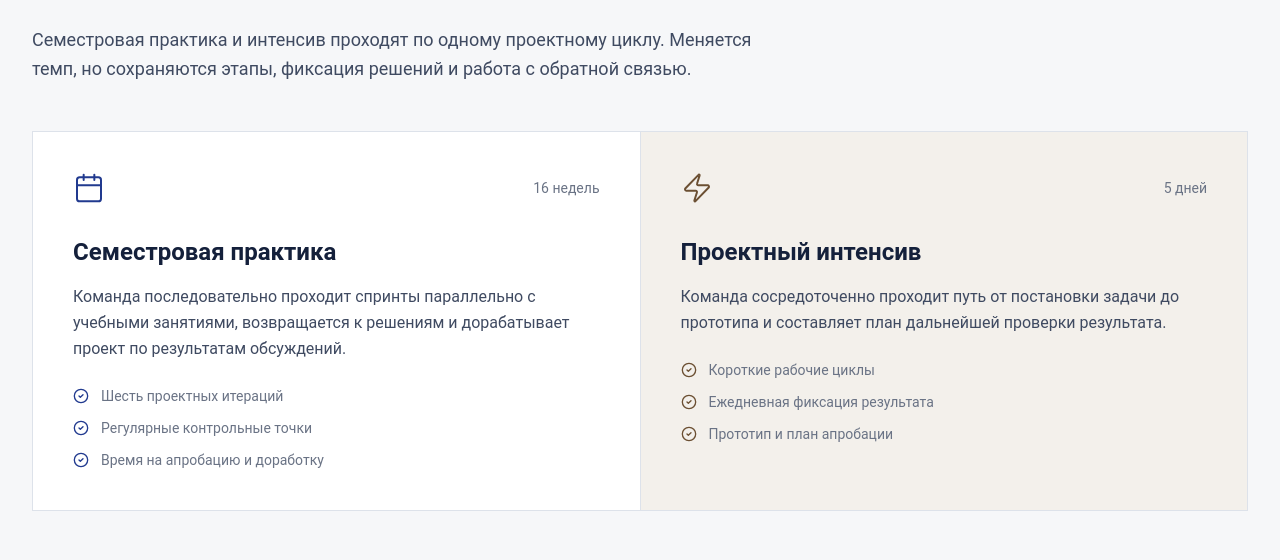
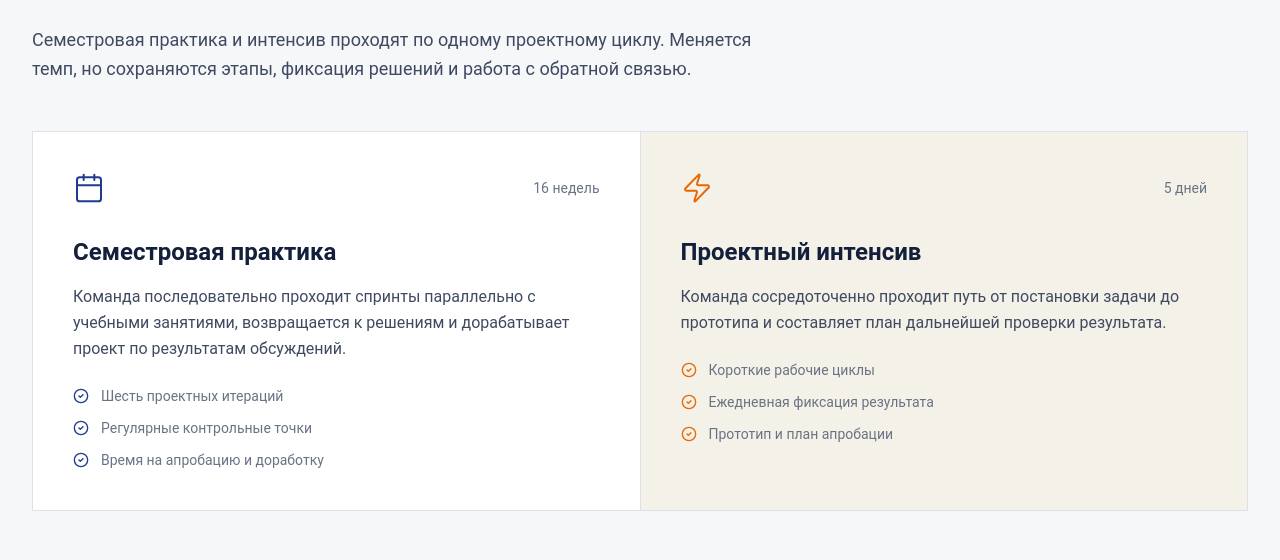
Before and after one commit to alisiatkc/kvant-next, a Next.js app: page / in a window 1280 px wide. Shown: the part 940-1500 px from the top of the page. Built offline with nearby package versions, Linux system fonts and the light colour scheme.

Commit message:
Apply institutional palette to homepage

```diff
--- a/src/app/page.tsx
+++ b/src/app/page.tsx
@@ -29,7 +29,7 @@ export default function HomePage() {
     <>
       <Header active="home" />
       <main>
-        <section className="border-b border-kv-border bg-[#f7f8fa]">
+        <section className="border-b border-kv-border bg-kv-bg">
           <div className="container-kv grid min-h-[680px] items-center gap-12 py-16 min-[900px]:grid-cols-[1.08fr_.92fr] min-[900px]:py-24">
             <div>
               <p className="mb-7 max-w-[580px] text-sm leading-relaxed text-kv-muted">
@@ -78,7 +78,7 @@ export default function HomePage() {
                   ))}
                 </ol>
               </div>
-              <div className="absolute -bottom-3 -right-3 -z-10 h-full w-full border border-kv-border bg-[#eef1f6]" aria-hidden />
+              <div className="absolute -bottom-3 -right-3 -z-10 h-full w-full border border-kv-border bg-[#E7EAF0]" aria-hidden />
             </div>
           </div>
         </section>
@@ -111,9 +111,9 @@ export default function HomePage() {
                   ))}
                 </ul>
               </article>
-              <article className="bg-[#f3f0eb] p-7 min-[640px]:p-10">
+              <article className="bg-[#F4F1E9] p-7 min-[640px]:p-10">
                 <div className="mb-8 flex items-center justify-between gap-4">
-                  <Zap className="h-8 w-8 text-[#6b4f32]" strokeWidth={1.5} />
+                  <Zap className="h-8 w-8 text-kv-orange" strokeWidth={1.5} />
                   <span className="text-sm text-kv-muted">5 дней</span>
                 </div>
                 <h3 className="mb-4 text-2xl font-semibold">Проектный интенсив</h3>
@@ -124,7 +124,7 @@ export default function HomePage() {
                 <ul className="space-y-3 text-sm text-kv-muted">
                   {['Короткие рабочие циклы', 'Ежедневная фиксация результата', 'Прототип и план апробации'].map((item) => (
                     <li key={item} className="flex items-center gap-3">
-                      <CheckCircle2 className="h-4 w-4 flex-shrink-0 text-[#6b4f32]" /> {item}
+                      <CheckCircle2 className="h-4 w-4 flex-shrink-0 text-kv-orange" /> {item}
                     </li>
                   ))}
                 </ul>
```
